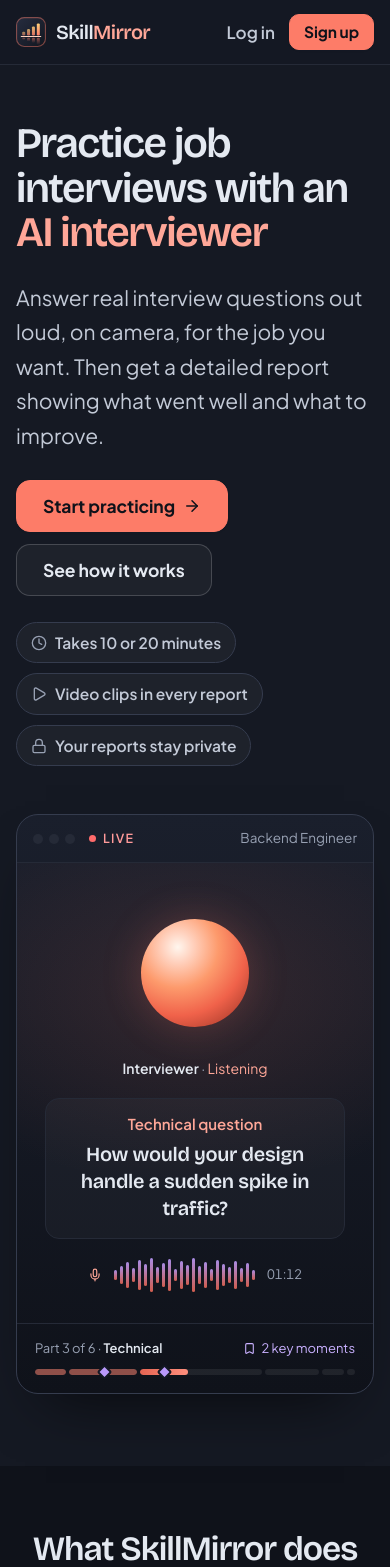
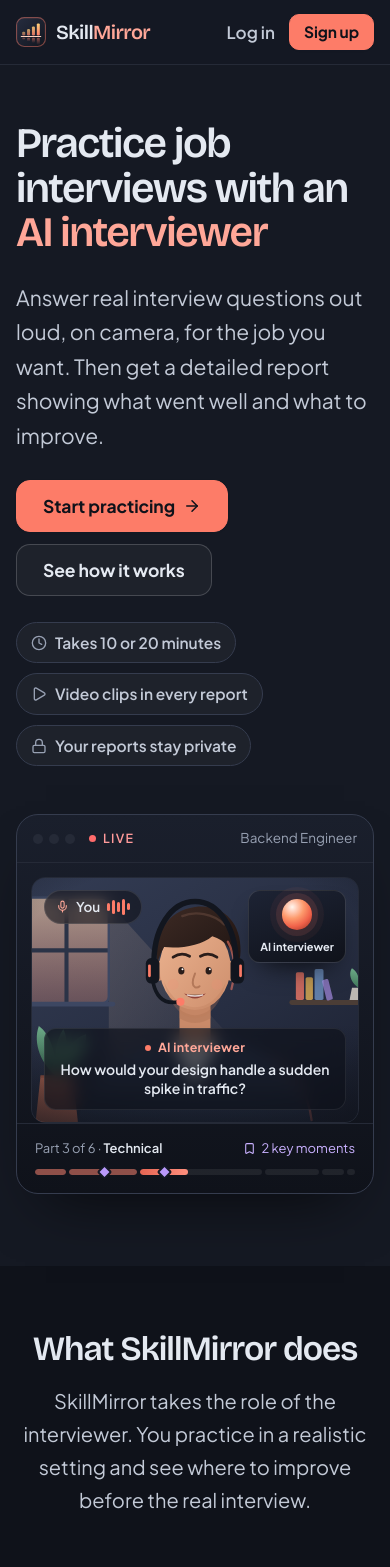
Before and after one commit to TahsinFaiyaz30/skill-mirror, a Next.js app: page / in a window 390 px wide. Shown: the top 1567 px of the page. Built offline with nearby package versions, Linux system fonts and the light colour scheme.

Commit message:
Refresh interview hero visualization
Replace the abstract interview stage with an illustrated video-call scene featuring a candidate, AI interviewer pip, captions, and responsive styling.

```diff
--- a/src/app/(marketing)/page.tsx
+++ b/src/app/(marketing)/page.tsx
@@ -160,10 +160,229 @@ const clock = (seconds: number) =>
   String(Math.floor(seconds / 60)).padStart(2, "0") +
   ":" +
   String(seconds % 60).padStart(2, "0");
-const wave = [
-  10, 18, 26, 14, 30, 22, 34, 16, 24, 32, 12, 28, 20, 34, 18, 26, 12, 30, 22,
-  16, 28, 14, 24, 10,
-];
+
+// A candidate in a blazer on a video call, headset on, in a room lit by an
+// evening window. Drawn by hand in SVG so it stays sharp and light.
+function InterviewScene() {
+  return (
+    <svg
+      className="lp-person"
+      viewBox="0 0 480 300"
+      preserveAspectRatio="xMidYMid slice"
+    >
+      <defs>
+        <linearGradient id="lpc-wall" x1="0" y1="0" x2="1" y2="1">
+          <stop offset="0" stopColor="#343d55" />
+          <stop offset="0.55" stopColor="#272e42" />
+          <stop offset="1" stopColor="#1b2030" />
+        </linearGradient>
+        <linearGradient id="lpc-window" x1="0" y1="0" x2="0" y2="1">
+          <stop offset="0" stopColor="#ffd6b3" stopOpacity="0.62" />
+          <stop offset="1" stopColor="#f39a83" stopOpacity="0.3" />
+        </linearGradient>
+        <linearGradient id="lpc-beam" x1="0" y1="0" x2="1" y2="1">
+          <stop offset="0" stopColor="#ffd6b3" stopOpacity="0.16" />
+          <stop offset="1" stopColor="#ffd6b3" stopOpacity="0" />
+        </linearGradient>
+        <linearGradient id="lpc-blazer" x1="0" y1="0" x2="0" y2="1">
+          <stop offset="0" stopColor="#3a4964" />
+          <stop offset="1" stopColor="#263046" />
+        </linearGradient>
+        <linearGradient id="lpc-skin" x1="0" y1="0" x2="1" y2="1">
+          <stop offset="0" stopColor="#ecb390" />
+          <stop offset="1" stopColor="#cd8e6c" />
+        </linearGradient>
+        <linearGradient id="lpc-hair" x1="0" y1="0" x2="1" y2="1">
+          <stop offset="0" stopColor="#3d2a24" />
+          <stop offset="1" stopColor="#1e1412" />
+        </linearGradient>
+        <linearGradient id="lpc-leaf" x1="0" y1="0" x2="0" y2="1">
+          <stop offset="0" stopColor="#6fae8a" />
+          <stop offset="1" stopColor="#3f7559" />
+        </linearGradient>
+        <radialGradient id="lpc-vignette" cx="0.5" cy="0.42" r="0.78">
+          <stop offset="0.62" stopColor="#0f121a" stopOpacity="0" />
+          <stop offset="1" stopColor="#0f121a" stopOpacity="0.55" />
+        </radialGradient>
+        <linearGradient id="lpc-shade" x1="0" y1="0" x2="0" y2="1">
+          <stop offset="0.6" stopColor="#0f121a" stopOpacity="0" />
+          <stop offset="1" stopColor="#0f121a" stopOpacity="0.6" />
+        </linearGradient>
+      </defs>
+      <rect width="480" height="300" fill="url(#lpc-wall)" />
+      <path d="M134 30 300 214 238 300H134z" fill="url(#lpc-beam)" />
+      <rect
+        x="30"
+        y="24"
+        width="104"
+        height="130"
+        rx="8"
+        fill="url(#lpc-window)"
+      />
+      <path d="M82 24v130M30 89h104" stroke="#2b3347" strokeWidth="5" />
+      <rect
+        x="30"
+        y="24"
+        width="104"
+        height="130"
+        rx="8"
+        fill="none"
+        stroke="#3d4762"
+        strokeWidth="3"
+      />
+      <rect x="22" y="152" width="120" height="6" rx="3" fill="#3d4762" />
+      <path d="M44 300l6-56h40l6 56z" fill="#c9725a" />
+      <path d="M50 244h40" stroke="#b05f4a" strokeWidth="3" />
+      <path
+        d="M70 244c-18-14-30-40-22-62 14 10 22 34 22 62zm0 0c4-26 18-46 36-52 2 22-14 44-36 52zm0 0c-4-20-2-44 8-58 8 14 4 40-8 58z"
+        fill="url(#lpc-leaf)"
+      />
+      <rect x="356" y="150" width="104" height="6" rx="3" fill="#4b3d36" />
+      <rect
+        x="364"
+        y="116"
+        width="10"
+        height="34"
+        rx="2"
+        fill="#fd7c68"
+        opacity="0.75"
+      />
+      <rect
+        x="376"
+        y="122"
+        width="9"
+        height="28"
+        rx="2"
+        fill="#fdc458"
+        opacity="0.7"
+      />
+      <rect
+        x="387"
+        y="112"
+        width="11"
+        height="38"
+        rx="2"
+        fill="#7aa2d6"
+        opacity="0.7"
+      />
+      <rect
+        x="402"
+        y="124"
+        width="8"
+        height="26"
+        rx="2"
+        fill="#b999fb"
+        opacity="0.6"
+        transform="rotate(-14 406 150)"
+      />
+      <path d="M430 150h22l-3-15h-16z" fill="#d7d2c8" opacity="0.85" />
+      <path
+        d="M441 135c-9-6-13-17-8-24 7 4 10 13 8 24zm0 0c6-8 15-11 20-9-3 7-12 10-20 9z"
+        fill="url(#lpc-leaf)"
+      />
+      <g transform="translate(240 300) scale(1.12) translate(-240 -300)">
+        <path
+          d="M112 300c6-46 38-74 86-84l20-4h44l20 4c48 10 80 38 86 84z"
+          fill="url(#lpc-blazer)"
+        />
+        <path d="M214 212l26 52 26-52z" fill="#eef1f6" />
+        <path d="M214 212l-17 10 34 56 9-14z" fill="#2c3750" />
+        <path d="M266 212l17 10-34 56-9-14z" fill="#2c3750" />
+        <path d="M219 210l15 17 6-13zM261 210l-15 17-6-13z" fill="#ffffff" />
+        <path
+          d="M324 232c24 12 40 34 44 66"
+          stroke="#fd7c68"
+          strokeWidth="2.5"
+          strokeLinecap="round"
+          opacity="0.5"
+          fill="none"
+        />
+        <path d="M223 168h34v42c0 9-34 9-34 0z" fill="#c98a69" />
+        <path
+          d="M223 176c10 9 24 9 34 0v10c-10 7-24 7-34 0z"
+          fill="#b47859"
+          opacity="0.55"
+        />
+        <ellipse cx="201" cy="134" rx="7" ry="11" fill="#d49473" />
+        <ellipse cx="279" cy="134" rx="7" ry="11" fill="#d49473" />
+        <ellipse cx="240" cy="130" rx="39" ry="47" fill="url(#lpc-skin)" />
+        <path
+          d="M206 146c6 26 20 40 34 40s28-14 34-40c-8 18-20 28-34 28s-26-10-34-28z"
+          fill="#b97a5c"
+          opacity="0.28"
+        />
+        <path
+          d="M199 126c-5-32 11-58 41-62 31-4 51 18 50 48 0 8-2 14-4 18-3-18-13-30-27-34-12 10-34 14-53 12-3 6-6 11-7 18z"
+          fill="url(#lpc-hair)"
+        />
+        <path
+          d="M226 74c14-6 34-3 46 9"
+          stroke="#5c4037"
+          strokeWidth="2.5"
+          strokeLinecap="round"
+          opacity="0.7"
+          fill="none"
+        />
+        <path
+          d="M216 119q9-6 18-1M246 118q9-5 18 1"
+          stroke="#2a1d1a"
+          strokeWidth="3.2"
+          strokeLinecap="round"
+          fill="none"
+        />
+        <ellipse cx="225" cy="134" rx="3.4" ry="4.2" fill="#2a1d1a" />
+        <ellipse cx="255" cy="134" rx="3.4" ry="4.2" fill="#2a1d1a" />
+        <circle cx="226.3" cy="132.4" r="1.1" fill="#ffffff" />
+        <circle cx="256.3" cy="132.4" r="1.1" fill="#ffffff" />
+        <path
+          d="M240 137q-5 12 0 15q3 1 5-1"
+          stroke="#b47859"
+          strokeWidth="2.2"
+          strokeLinecap="round"
+          fill="none"
+        />
+        <circle cx="216" cy="149" r="6" fill="#ef8a74" opacity="0.2" />
+        <circle cx="264" cy="149" r="6" fill="#ef8a74" opacity="0.2" />
+        <path d="M228 159q12 11 24 0q-12 4-24 0z" fill="#8f3f36" />
+        <path
+          d="M231 160.4q9 2.6 18 0"
+          stroke="#ffffff"
+          strokeWidth="1.6"
+          opacity="0.8"
+        />
+        <path
+          d="M276 102c8 14 9 34 4 52"
+          stroke="#fd7c68"
+          strokeWidth="2.5"
+          strokeLinecap="round"
+          opacity="0.55"
+          fill="none"
+        />
+        <path
+          d="M195 132c-2-46 20-74 45-74s47 28 45 74"
+          stroke="#12161f"
+          strokeWidth="6"
+          strokeLinecap="round"
+          fill="none"
+        />
+        <rect x="186" y="120" width="15" height="28" rx="6" fill="#12161f" />
+        <rect x="279" y="120" width="15" height="28" rx="6" fill="#12161f" />
+        <rect x="188.5" y="127" width="3" height="14" rx="1.5" fill="#fd7c68" />
+        <rect x="288.5" y="127" width="3" height="14" rx="1.5" fill="#fd7c68" />
+        <path
+          d="M194 147c4 18 14 24 28 21"
+          stroke="#12161f"
+          strokeWidth="4"
+          strokeLinecap="round"
+          fill="none"
+        />
+        <circle cx="224" cy="168" r="4.5" fill="#fd7c68" />
+      </g>
+      <rect width="480" height="300" fill="url(#lpc-vignette)" />
+      <rect width="480" height="300" fill="url(#lpc-shade)" />
+    </svg>
+  );
+}
 
 export default function Landing() {
   return (
@@ -251,35 +470,26 @@ export default function Landing() {
                     </span>
                   </span>
                 </div>
-                <div className="lp-stage">
-                  <div className="lp-orb-wrap">
-                    <div className="orb" />
-                  </div>
-                  <p className="lp-speaker">
-                    <b>Interviewer</b> · <em>Listening</em>
-                  </p>
-                  <div className="lp-question">
-                    <span className="eyebrow" style={{ justifySelf: "center" }}>
-                      Technical question
-                    </span>
-                    <h3>
-                      How would your design handle a sudden spike in traffic?
-                    </h3>
-                  </div>
-                  <div className="lp-answer">
-                    <Mic size={14} />
-                    <span className="lp-wave">
-                      {wave.map((height, index) => (
-                        <span
-                          key={index}
-                          style={
-                            { "--h": height + "px" } as React.CSSProperties
-                          }
-                        />
+                <div className="lp-call">
+                  <InterviewScene />
+                  <span className="lp-you">
+                    <Mic size={13} />
+                    You
+                    <span className="lp-you-bars">
+                      {[8, 14, 10, 16, 7].map((height, index) => (
+                        <i key={index} style={{ height }} />
                       ))}
                     </span>
-                    <span className="mono">01:12</span>
+                  </span>
+                  <div className="lp-pip">
+                    <div className="orb" />
+                    <span>AI interviewer</span>
+                    <small>Listening</small>
                   </div>
+                  <p className="lp-caption">
+                    <b>AI interviewer</b>
+                    How would your design handle a sudden spike in traffic?
+                  </p>
                 </div>
                 <div className="lp-progress">
                   <div className="lp-progress-head">
--- a/src/app/globals.css
+++ b/src/app/globals.css
@@ -2441,11 +2441,7 @@ details summary {
 .lp-deep {
   background: var(--background-deep);
 }
-.lp-kicker {
-  color: var(--primary-text);
-  font-size: 16px;
-  font-weight: 700;
-}
+
 .lp-chips {
   display: flex;
   flex-wrap: wrap;
@@ -2596,78 +2592,162 @@ details summary {
   width: 7px;
   height: 7px;
 }
-.lp-stage {
+
+/* The hero scene: a candidate on a video call with the AI interviewer. */
+.lp-pip small {
+  margin-top: -4px;
+  color: var(--muted);
+  font-size: 11.5px;
+  line-height: 1;
+}
+.lp-caption b::before {
+  content: "";
+  width: 6px;
+  height: 6px;
+  border-radius: 50%;
+  background: var(--primary);
+}
+/* A soft coral card behind the call window gives the hero some depth. */
+.lp-visual::before {
+  content: "";
+  position: absolute;
+  inset: 26px -18px -18px 26px;
+  border-radius: 26px;
+  border: 1px solid rgb(253 124 104 / 0.16);
+  background: linear-gradient(
+    135deg,
+    rgb(253 124 104 / 0.16),
+    rgb(253 196 88 / 0.05)
+  );
+}
+.lp-visual > .lp-window {
+  z-index: 1;
+}
+@media (max-width: 640px) {
+  .lp-visual::before {
+    display: none;
+  }
+}
+.lp-call {
   position: relative;
-  display: grid;
-  justify-items: center;
-  gap: 18px;
-  padding: 44px 28px 30px;
-  background: radial-gradient(
-    440px 280px at 50% 28%,
-    color-mix(in srgb, var(--primary) 13%, transparent),
-    transparent 70%
-  );
-}
-.lp-orb-wrap {
-  position: relative;
-  width: 132px;
-  height: 132px;
+  margin: 14px 14px 0;
+  aspect-ratio: 16 / 10;
+  overflow: hidden;
+  border-radius: 14px;
+  border: 1px solid var(--border);
+  background: #1d2231;
+}
+.lp-person {
+  position: absolute;
+  inset: 0;
+  display: block;
+  width: 100%;
+  height: 100%;
+}
+.lp-you {
+  position: absolute;
+  top: 12px;
+  left: 12px;
+  display: inline-flex;
+  align-items: center;
+  gap: 7px;
+  padding: 5px 11px;
+  border-radius: 999px;
+  border: 1px solid rgb(255 255 255 / 0.1);
+  background: rgb(15 18 26 / 0.6);
+  -webkit-backdrop-filter: blur(8px);
+  backdrop-filter: blur(8px);
+  color: var(--foreground);
+  font-size: 13.5px;
+  font-weight: 600;
+}
+.lp-you svg {
+  color: var(--primary-text);
+}
+.lp-you-bars {
+  display: inline-flex;
+  align-items: center;
+  gap: 2px;
+  height: 16px;
+}
+.lp-you-bars i {
+  width: 3px;
+  border-radius: 2px;
+  background: var(--primary);
+}
+.lp-pip {
+  position: absolute;
+  top: 12px;
+  right: 12px;
+  width: 30%;
+  aspect-ratio: 4 / 3;
   display: grid;
   place-items: center;
-}
-.lp-orb-wrap .orb {
-  width: 108px;
-  height: 108px;
-}
-.lp-speaker {
-  font-size: 14px;
-  color: var(--muted);
-}
-.lp-speaker b {
+  align-content: center;
+  gap: 6px;
+  border-radius: 12px;
+  border: 1px solid rgb(255 255 255 / 0.12);
+  background: linear-gradient(160deg, #1d2334, #0f121a);
+  box-shadow: 0 14px 28px -14px rgb(0 0 0 / 0.85);
+}
+.lp-pip .orb {
+  width: 32%;
+  height: auto;
+  aspect-ratio: 1;
+  margin-bottom: 4px;
+  box-shadow:
+    0 0 0 6px rgb(253 124 104 / 0.12),
+    0 0 0 12px rgb(253 124 104 / 0.05);
+}
+.lp-pip span {
   color: var(--foreground);
+  font-size: 12.5px;
+  font-weight: 650;
+  line-height: 1.2;
+}
+.lp-caption {
+  position: absolute;
+  left: 12px;
+  right: 12px;
+  bottom: 12px;
+  padding: 10px 14px;
+  border-radius: 12px;
+  border: 1px solid rgb(255 255 255 / 0.08);
+  background: rgb(15 18 26 / 0.66);
+  -webkit-backdrop-filter: blur(8px);
+  backdrop-filter: blur(8px);
+  color: var(--foreground);
+  font-size: 15.5px;
   font-weight: 600;
-}
-.lp-speaker em {
+  line-height: 1.4;
+  text-align: center;
+}
+.lp-caption b {
+  display: flex;
+  align-items: center;
+  justify-content: center;
+  gap: 7px;
+  margin-bottom: 3px;
   color: var(--primary-text);
-  font-style: normal;
-}
-.lp-question {
-  width: 100%;
-  max-width: 460px;
-  display: grid;
-  gap: 8px;
-  text-align: center;
-  padding: 16px 20px;
-  border-radius: 14px;
-  background: rgb(255 255 255 / 0.03);
-  border: 1px solid var(--border);
-}
-.lp-question h3 {
-  font-size: 20px;
-  line-height: 1.35;
-}
-.lp-answer {
-  display: flex;
-  align-items: center;
-  gap: 12px;
-  color: var(--muted);
-  font-size: 13px;
-}
-.lp-answer svg {
-  color: var(--primary-text);
-}
-.lp-wave {
-  display: flex;
-  align-items: center;
-  gap: 3px;
-  height: 36px;
-}
-.lp-wave span {
-  width: 3px;
-  height: var(--h);
-  border-radius: 3px;
-  background: linear-gradient(var(--accent), var(--primary-strong));
-  opacity: 0.9;
+  font-size: 12.5px;
+  font-weight: 700;
+  letter-spacing: 0.02em;
+}
+@media (max-width: 640px) {
+  .lp-call {
+    aspect-ratio: 4 / 3;
+  }
+}
+@media (max-width: 480px) {
+  .lp-pip small {
+    display: none;
+  }
+  .lp-pip span {
+    font-size: 11px;
+  }
+  .lp-caption {
+    font-size: 14px;
+  }
 }
 .lp-progress {
   display: grid;
```
